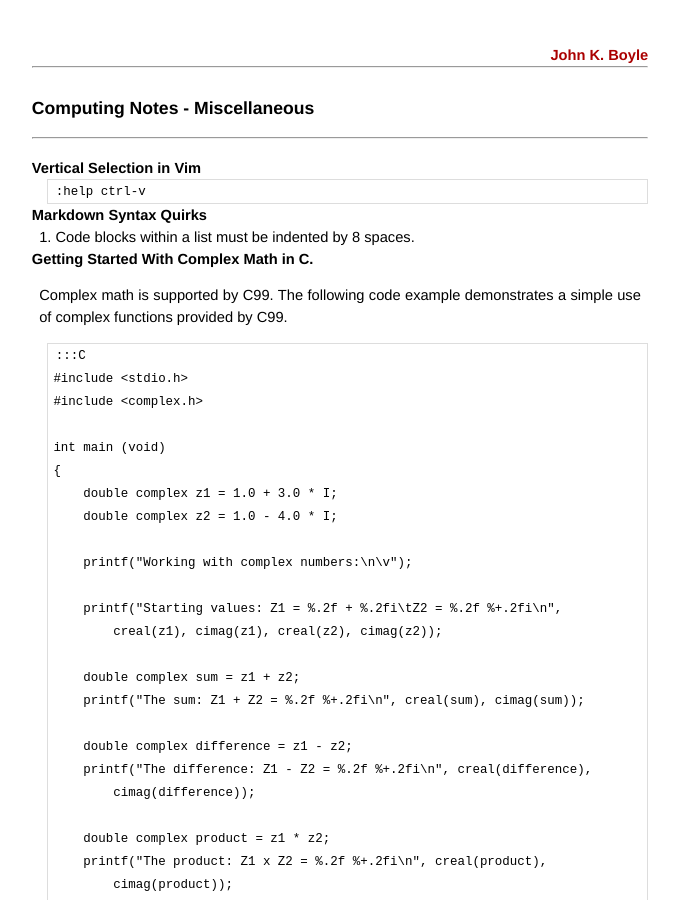
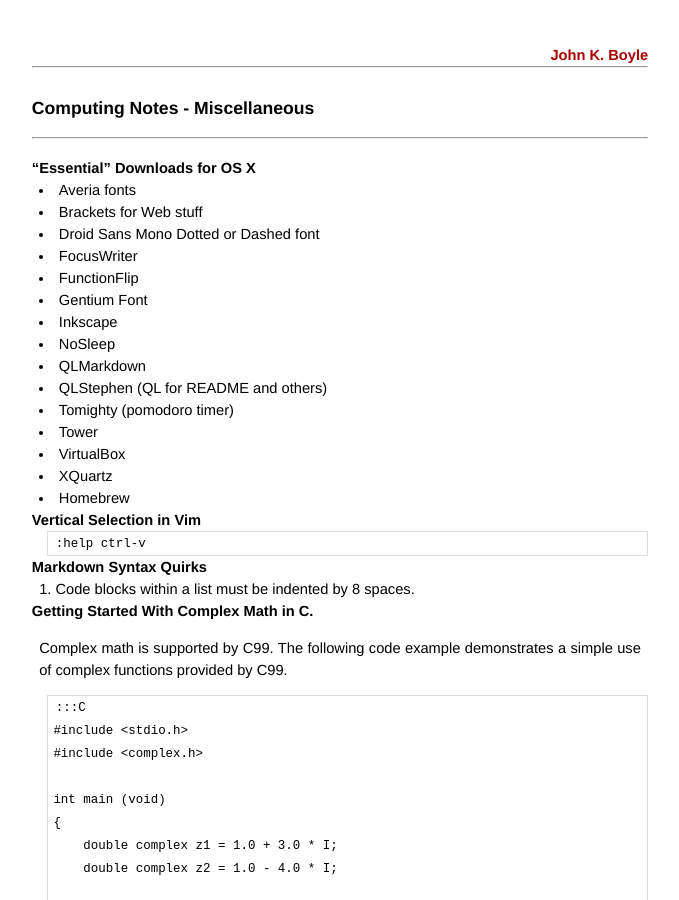
Before and after one commit to kebno/kebno.github.io, a Jekyll site: the page built from _notes/misc.md, in a window 1280 px wide and 900 px high. Shown: the whole window, without its empty margins (300-979 px from the left). Built offline with Jekyll 4.4.1, drawn with Linux system fonts in a browser that asks for light colours.

Commit message:
add list of oft-used things

```diff
--- a/_notes/misc.md
+++ b/_notes/misc.md
@@ -2,6 +2,24 @@
 layout: note
 title: Miscellaneous
 ---
+
+## "Essential" Downloads for OS X
+
+* Averia fonts
+* Brackets for Web stuff
+* Droid Sans Mono Dotted or Dashed font
+* FocusWriter
+* FunctionFlip
+* Gentium Font
+* Inkscape
+* NoSleep
+* QLMarkdown
+* QLStephen (QL for README and others)
+* Tomighty (pomodoro timer)
+* Tower
+* VirtualBox
+* XQuartz
+* Homebrew
 
 ## Vertical Selection in Vim
     :help ctrl-v
```
